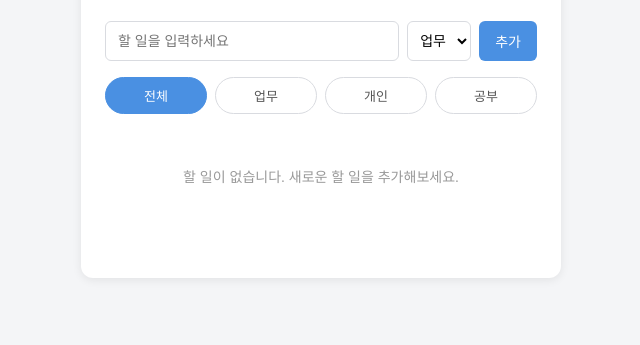
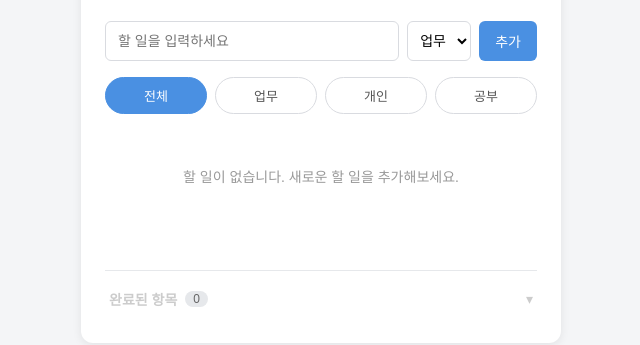
Before and after one commit to Namook2/8.My-task, a plain HTML site: page index.html in a window 1280 px wide. Shown: the part 147-492 px from the top of the page, without its empty margins (319-959 px from the left). Drawn offline with Linux system fonts and the light colour scheme.

Commit message:
5. My tasks 작업

```diff
--- a/app.js
+++ b/app.js
@@ -58,6 +58,12 @@ const todoListEl = document.getElementById("todo-list");
 const filterBtns = document.querySelectorAll(".filter-btn");
 const progressText = document.getElementById("progress-text");
 const progressBarFill = document.getElementById("progress-bar-fill");
+const completedToggleBtn = document.getElementById("completed-toggle");
+const completedListEl = document.getElementById("completed-list");
+const completedCountEl = document.getElementById("completed-count");
+
+// 완료된 항목 영역이 펼쳐져 있는지 여부 (기본은 접힘)
+let showCompleted = false;
 
 function createId() {
   return Date.now().toString(36) + Math.random().toString(36).slice(2, 8);
@@ -183,34 +189,50 @@ function getFilteredTodos() {
   );
 }
 
-// 완료된 항목을 목록 하단으로 정렬 (미완료/완료 각각 내부 순서는 유지)
-function sortForDisplay(list) {
-  return [...list].sort((a, b) => Number(a.completed) - Number(b.completed));
+// 렌더링: 현재 필터를 적용한 뒤, 미완료 항목은 메인 목록에,
+// 완료된 항목은 별도의 "완료된 항목" 영역에 나눠서 그림
+function renderTodos() {
+  const filtered = getFilteredTodos();
+  const activeTodos = filtered.filter((todo) => !todo.completed);
+  const completedTodos = filtered.filter((todo) => todo.completed);
+
+  todoListEl.innerHTML = "";
+  if (activeTodos.length === 0) {
+    todoListEl.appendChild(createEmptyStateEl(filtered.length));
+  } else {
+    activeTodos.forEach((todo) => {
+      todoListEl.appendChild(createTodoItemEl(todo));
+    });
+  }
+
+  renderCompletedList(completedTodos);
 }
 
-// 렌더링: 현재 필터가 적용된 목록을 정렬해 DOM에 그리기만 함
-function renderTodos() {
-  const visibleTodos = sortForDisplay(getFilteredTodos());
-  todoListEl.innerHTML = "";
-
-  if (visibleTodos.length === 0) {
-    todoListEl.appendChild(createEmptyStateEl());
-    return;
-  }
-
-  visibleTodos.forEach((todo) => {
-    todoListEl.appendChild(createTodoItemEl(todo));
-  });
-}
-
-function createEmptyStateEl() {
+function createEmptyStateEl(filteredTotal) {
   const li = document.createElement("li");
   li.className = "empty-state";
   li.textContent =
-    todos.length === 0
+    filteredTotal === 0
       ? "할 일이 없습니다. 새로운 할 일을 추가해보세요."
-      : "해당 카테고리에 할 일이 없습니다.";
+      : "모든 할 일을 완료했습니다! 완료된 항목은 아래에서 확인하세요.";
   return li;
+}
+
+function renderCompletedList(completedTodos) {
+  completedListEl.innerHTML = "";
+  completedTodos.forEach((todo) => {
+    completedListEl.appendChild(createTodoItemEl(todo));
+  });
+
+  completedCountEl.textContent = completedTodos.length;
+  completedToggleBtn.disabled = completedTodos.length === 0;
+}
+
+function toggleCompletedSection() {
+  showCompleted = !showCompleted;
+  completedListEl.classList.toggle("collapsed", !showCompleted);
+  completedToggleBtn.classList.toggle("expanded", showCompleted);
+  completedToggleBtn.setAttribute("aria-expanded", String(showCompleted));
 }
 
 // 진행률: 필터와 무관하게 전체 todos 기준으로 계산
@@ -257,6 +279,8 @@ filterBtns.forEach((btn) => {
   btn.addEventListener("click", () => setFilter(btn.dataset.filter));
 });
 
+completedToggleBtn.addEventListener("click", toggleCompletedSection);
+
 function init() {
   todos = loadTodos();
   currentFilter = loadFilter();
--- a/index.html
+++ b/index.html
@@ -43,12 +43,30 @@
       <button class="filter-btn" type="button" data-filter="study">공부</button>
     </nav>
 
-    <!-- 할 일 목록 -->
+    <!-- 할 일 목록 (미완료 항목만 표시) -->
     <main class="list-area">
       <ul id="todo-list" class="todo-list">
         <!-- 할 일 항목이 여기에 동적으로 렌더링됩니다 -->
       </ul>
     </main>
+
+    <!-- 완료된 항목: 클릭해서 펼쳐야 보이는 별도 영역 -->
+    <section class="completed-area">
+      <button
+        id="completed-toggle"
+        class="completed-toggle"
+        type="button"
+        aria-expanded="false"
+        aria-controls="completed-list"
+      >
+        <span class="completed-toggle-label">완료된 항목</span>
+        <span id="completed-count" class="completed-count">0</span>
+        <span class="completed-toggle-icon" aria-hidden="true">▾</span>
+      </button>
+      <ul id="completed-list" class="todo-list completed-list collapsed">
+        <!-- 완료된 항목이 여기에 동적으로 렌더링됩니다 -->
+      </ul>
+    </section>
   </div>
 
   <script src="app.js"></script>
--- a/style.css
+++ b/style.css
@@ -221,6 +221,56 @@ body {
   font-size: 14px;
 }
 
+/* 완료된 항목 영역 */
+.completed-area {
+  margin-top: 16px;
+  border-top: 1px solid #e6e8eb;
+  padding-top: 8px;
+}
+
+.completed-toggle {
+  width: 100%;
+  display: flex;
+  align-items: center;
+  gap: 8px;
+  padding: 10px 4px;
+  border: none;
+  background: none;
+  color: #555;
+  font-size: 14px;
+  cursor: pointer;
+}
+
+.completed-toggle:disabled {
+  color: #ccc;
+  cursor: default;
+}
+
+.completed-toggle-label {
+  font-weight: 600;
+}
+
+.completed-count {
+  background-color: #e6e8eb;
+  color: #666;
+  font-size: 12px;
+  padding: 1px 8px;
+  border-radius: 10px;
+}
+
+.completed-toggle-icon {
+  margin-left: auto;
+  transition: transform 0.15s ease;
+}
+
+.completed-toggle.expanded .completed-toggle-icon {
+  transform: rotate(180deg);
+}
+
+.completed-list.collapsed {
+  display: none;
+}
+
 /* 반응형: 모바일 너비 */
 @media (max-width: 480px) {
   body {
```
Also changed, not shown: 2 other files.
